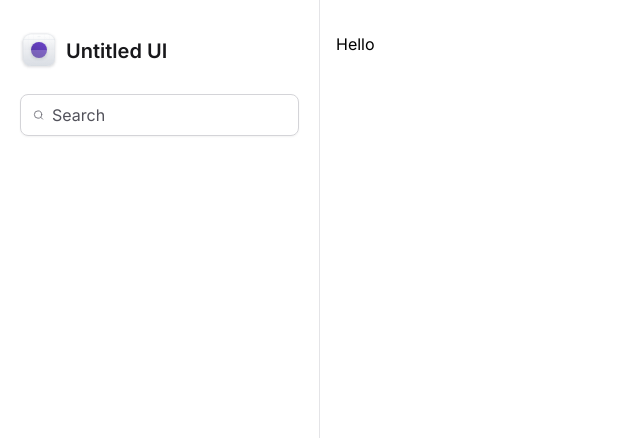
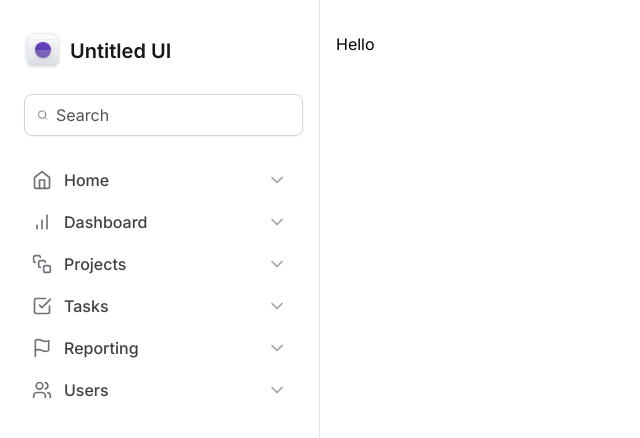
Before and after one commit to Tava1/tailwind-next-example, a Next.js app: page / in a window 1280 px wide. Shown: the top 438 px of the page, without its empty margins (0-640 px from the left). Built offline with nearby package versions, Linux system fonts and the light colour scheme.

Commit message:
chore: create navigation menu components

```diff
--- a/src/components/Sidebar/Logo.tsx
+++ b/src/components/Sidebar/Logo.tsx
@@ -1,6 +1,6 @@
 export function Logo() {
   return (
-    <strong className="flex items-center gap-2 text-xl font-semibold text-zinc-900">
+    <strong className="mx-1 flex items-center gap-2 text-xl font-semibold text-zinc-900">
       <svg
         width={38}
         height={38}
--- /dev/null
+++ b/src/components/Sidebar/MainNavigation/NavItem.tsx
@@ -0,0 +1,24 @@
+import { ChevronDown } from 'lucide-react'
+import { ElementType } from 'react'
+
+export interface NavItemProps {
+  title: string
+  icon: ElementType
+}
+
+export function NavItem({ title, icon: Icon }: NavItemProps) {
+  return (
+    <nav className="space-y-0.5">
+      <a
+        href=""
+        className="group flex items-center gap-3 rounded px-3 py-2 hover:bg-violet-50"
+      >
+        <Icon className="h-5 w-5 text-zinc-500" />
+        <span className="font-medium text-zinc-700 group-hover:text-violet-500">
+          {title}
+        </span>
+        <ChevronDown className="ml-auto h-5 w-5 text-zinc-400 group-hover:text-violet-300" />
+      </a>
+    </nav>
+  )
+}
--- /dev/null
+++ b/src/components/Sidebar/MainNavigation/index.tsx
@@ -0,0 +1,22 @@
+import {
+  BarChart,
+  CheckSquare,
+  Flag,
+  Home,
+  SquareStack,
+  Users,
+} from 'lucide-react'
+import { NavItem } from './NavItem'
+
+export function MainNavigation() {
+  return (
+    <nav className="space-y-0.5">
+      <NavItem title="Home" icon={Home} />
+      <NavItem title="Dashboard" icon={BarChart} />
+      <NavItem title="Projects" icon={SquareStack} />
+      <NavItem title="Tasks" icon={CheckSquare} />
+      <NavItem title="Reporting" icon={Flag} />
+      <NavItem title="Users" icon={Users} />
+    </nav>
+  )
+}
--- a/src/components/Sidebar/index.tsx
+++ b/src/components/Sidebar/index.tsx
@@ -1,18 +1,20 @@
 import { Logo } from './Logo'
 import { Search } from 'lucide-react'
+import { MainNavigation } from './MainNavigation'
 
 export function Sidebar() {
   return (
     <aside className="space-y-6 border-r border-zinc-200 px-5 py-8">
       <Logo />
 
-      <div className="flex w-full items-center gap-2 rounded-lg border border-zinc-300 px-3 py-2 shadow-sm">
+      <div className="mx-1 flex w-full items-center gap-2 rounded-lg border border-zinc-300 px-3 py-2 shadow-sm">
         <Search className="h-5 w-5 text-zinc-500" />
         <input
           className="flex-1 border-0 bg-transparent p-0 text-zinc-900 placeholder-zinc-600"
           placeholder="Search"
         />
       </div>
+      <MainNavigation />
     </aside>
   )
 }
```
